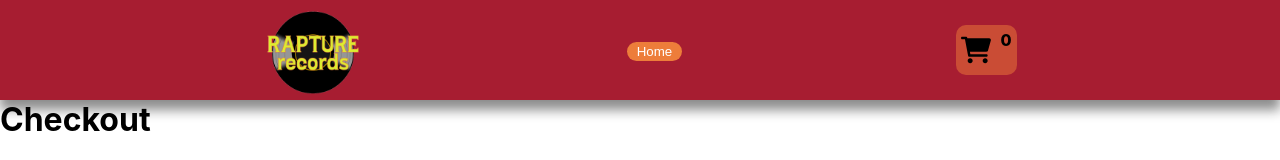
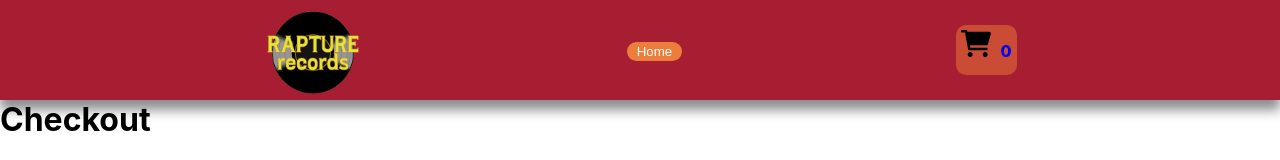
Before and after one commit to PatricioJoandet/ProyectoReactJs, a React (Create React App) app: page /cart in a window 1280 px wide. Shown: the top 160 px of the page. Built offline with nearby package versions, Linux system fonts and the light colour scheme.

Commit message:
pagination done, styling needed. Context in process

```diff
--- a/src/App.css
+++ b/src/App.css
@@ -85,6 +85,10 @@ h2{
     margin-right: 10px;
     user-select: none;
     -webkit-user-drag: none;
+}
+
+.carrito a{
+    text-decoration: none;
 }
 
 .itemListContainer{
--- a/src/App.js
+++ b/src/App.js
@@ -5,11 +5,12 @@ import Home from './pages/Home'
 import Checkout from './pages/Checkout'
 import ItemDetailContainer from './components/ItemDetailContainer';
 import ItemListContainer from './components/ItemListContainer';
-
+import CartProvider from './contex/CartContext';
 
 
 function App() {
   return (
+    <CartProvider>
       <BrowserRouter>
         <div className="App">
           <NavBar />
@@ -22,6 +23,7 @@ function App() {
           </Routes>
         </div>
       </BrowserRouter>
+    </CartProvider>
   );
 }
 
--- a/src/components/CartWidget.js
+++ b/src/components/CartWidget.js
@@ -1,11 +1,15 @@
 import carrito from '../img/carrito.svg'
 import '../App.css'
+import {CartContext} from '../contex/CartContext'
+import { useContext } from 'react'
 
 const CartWidget = () => {
+
+
   return(
-    <div className='carrito'>
+    <div>
       <img src={carrito} alt="carrito" />
-      <p>0</p>
+      <span>0</span>
     </div>
   )
 
--- a/src/components/ItemCounter.js
+++ b/src/components/ItemCounter.js
@@ -1,9 +1,11 @@
-import { useState } from "react";
+import { useState, useContext } from "react";
+import { CartContext } from "../contex/CartContext";
 import '../App.css'
 
-const ItemCounter = ({stock, setQtySelected}) =>{
+const ItemCounter = ({product, stock, setQtySelected}) =>{
 
     const stockAv = stock
+    const {addToCart} = useContext(CartContext)
 
     const [QtyCounter, setQtyCounter] = useState(1)
     if(stockAv=== 0){
@@ -23,6 +25,7 @@ const ItemCounter = ({stock, setQtySelected}) =>{
 
     const onAdd = () => {
         setQtySelected(QtyCounter)
+        addToCart({...product, QtyCounter})
     }
 
     return(
--- a/src/components/ItemDetail.js
+++ b/src/components/ItemDetail.js
@@ -1,8 +1,7 @@
 import ItemCounter from "./ItemCounter"
 import '../App.css'
-import { useState } from 'react'
+import { useState, useContext } from 'react'
 import { Link } from "react-router-dom"
-
 
 const ItemDetail = ({data}) =>{
 
@@ -11,7 +10,6 @@ const ItemDetail = ({data}) =>{
     let stock = data.num_for_sale
     const [qtySelected, setQtySelected] = useState(0)
 
-    console.log(qtySelected)
     return(
         <div className="itemDetailContainer">
             <div>
@@ -37,7 +35,7 @@ const ItemDetail = ({data}) =>{
                     <p className="itemDetailPrice">${data.price}</p>
                     <div className="stockCount">
                         <p>Stock: {stock}</p>
-                        {qtySelected > 0 ? <Link to='/cart'><button>Terminar Compra</button> </Link>: <ItemCounter setQtySelected={setQtySelected} stock={stock}/>}
+                        {qtySelected > 0 ? <Link to='/cart'><button>Terminar Compra</button> </Link>: <ItemCounter setQtySelected={setQtySelected} product={data} stock={stock}/>}
                     </div>
                 </div>
             </div>
--- a/src/components/ItemList.js
+++ b/src/components/ItemList.js
@@ -1,6 +1,7 @@
 import Item from './Item'
 
 const ItemList = ({dataProducts}) =>{
+
     return(
         <div className='itemContainer'>
             {dataProducts.map((product) =>{
--- a/src/components/ItemListContainer.js
+++ b/src/components/ItemListContainer.js
@@ -3,12 +3,14 @@ import ItemList from './ItemList'
 import { useState, useEffect } from 'react'
 import { useParams } from 'react-router-dom'
 import Categories from './Categories'
+import Pagination from './Pagination'
 
 const ItemListContainer = ()=>{
 
   const {cat}=useParams()
   const [listProducts, setListProducts] = useState([])
   const [isLoading, setLoading] = useState(true)
+  const [pages, setPages] = useState()
   const key = "nwzFKjYuERHZuLUJfuVf"
   const secret = "EFbNzVTpAqxwxBaybfXLsLsYQthFsdYs"
 
@@ -19,11 +21,13 @@ useEffect(() => {
         const categoryLoad = `type=release&genre=${cat}`
         let response = await fetch(`https://api.discogs.com/database/search?${cat?categoryLoad:defaultLoad}&key=${key}&secret=${secret}`)
         let data = await response.json();
-      setListProducts(data.results)
+        await setListProducts(data.results)
+        await setPages(data.pagination.urls)
         setLoading(false)
     }
       getData()
     },[cat])
+
   if (isLoading){
       return <div> Loading ...</div>
   }else{
@@ -32,6 +36,7 @@ useEffect(() => {
       <div className='itemListContainer'>
         <Categories/>
         {cat? <h1>Mostrando: {cat.charAt(0).toUpperCase() + cat.slice(1).toLowerCase()}</h1>:<h1>Mostrando todo</h1>}
+        <Pagination setListProducts={setListProducts} setPages={setPages} pages={pages} />
         <ItemList dataProducts={listProducts} />
 
       </div>
--- a/src/components/NavBar.js
+++ b/src/components/NavBar.js
@@ -17,7 +17,11 @@ function NavBar() {
             <Link to="/"><li><button>Home</button></li></Link>
           </ul>
         </div>
-        <CartWidget />
+        <div className='carrito'>
+          <Link to={'/cart/'}>
+            <CartWidget />
+          </Link>
+        </div>
     </nav>
   );
 }
--- /dev/null
+++ b/src/components/Pagination.js
@@ -0,0 +1,25 @@
+import '../App.css'
+
+const Pagination = ({pages, setPages, setListProducts}) =>{
+
+
+    async function paginationFetch(url){
+        let call = await fetch(url)
+        let resp = await call.json()
+        setListProducts(resp.results)
+        await setPages(resp.pagination.urls)
+      }
+
+    return(
+        <>
+            <button onClick={()=>paginationFetch(pages.next)}>next</button>
+            <button onClick={()=>paginationFetch(pages.prev)}>prev</button>
+            <button onClick={()=>paginationFetch(pages.last)}>last</button>
+            <button onClick={()=>paginationFetch(pages.first)}>first</button>
+
+        </>
+    )
+}
+
+
+export default Pagination
--- /dev/null
+++ b/src/contex/CartContext.js
@@ -0,0 +1,28 @@
+import { createContext, useState } from "react";
+
+export const CartContext = createContext()
+
+
+const CartProvider = ({children}) =>{
+  const [cart, setCart] = useState([])
+
+  const addToCart = (product) =>{
+    console.log(product)
+    setCart([...cart, product])
+  }
+
+  const clear = () =>{ setCart([])}
+
+  const removeFromCart = (id) =>{
+    const newCart = cart.filter((product) => product.id!==id)
+    setCart(newCart)
+  }
+
+  return <CartContext.Provider value={{addToCart, cart }}>
+
+    {children}
+
+  </CartContext.Provider>
+}
+
+export default CartProvider;
```
Lines whose indentation alone changed are shown as unchanged.
